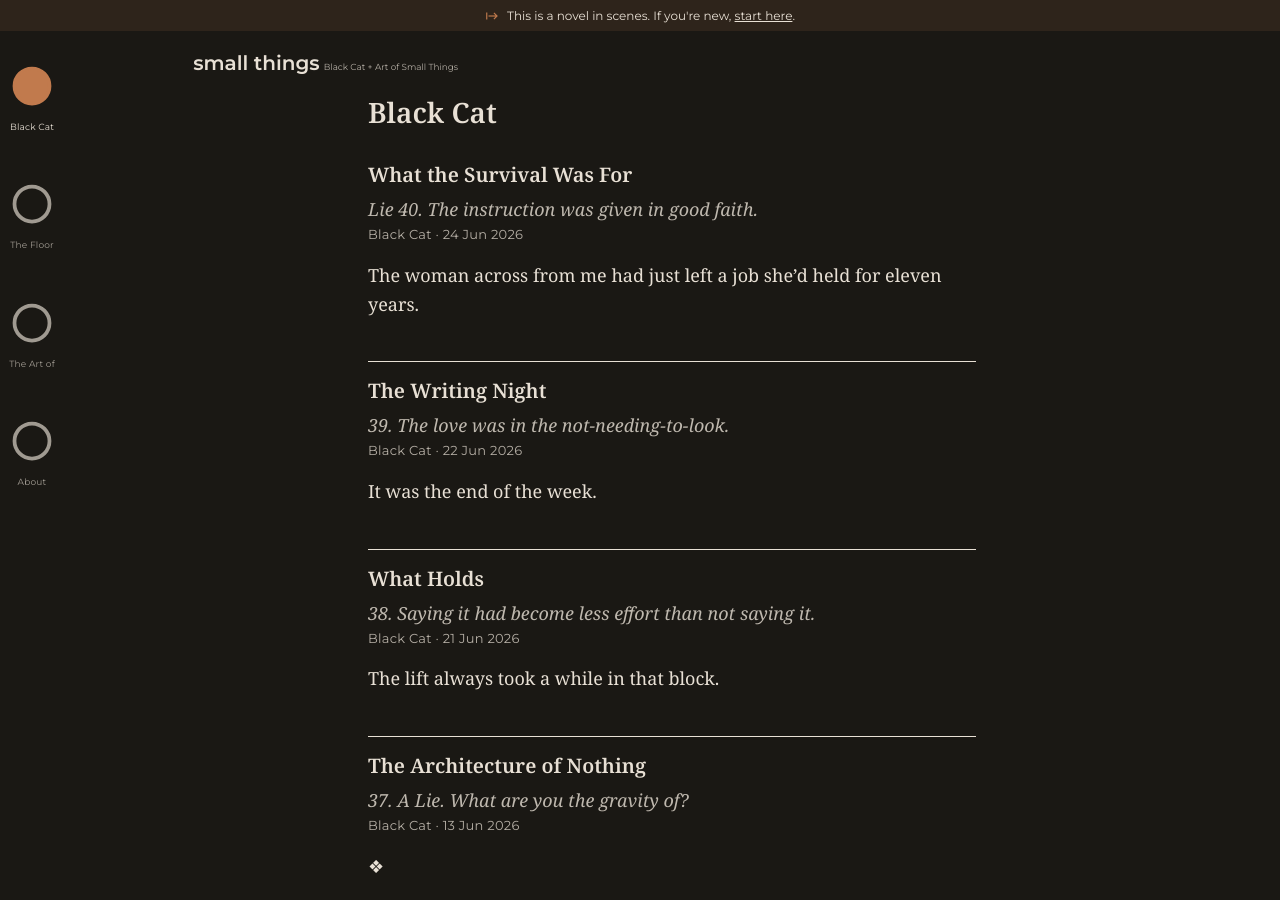
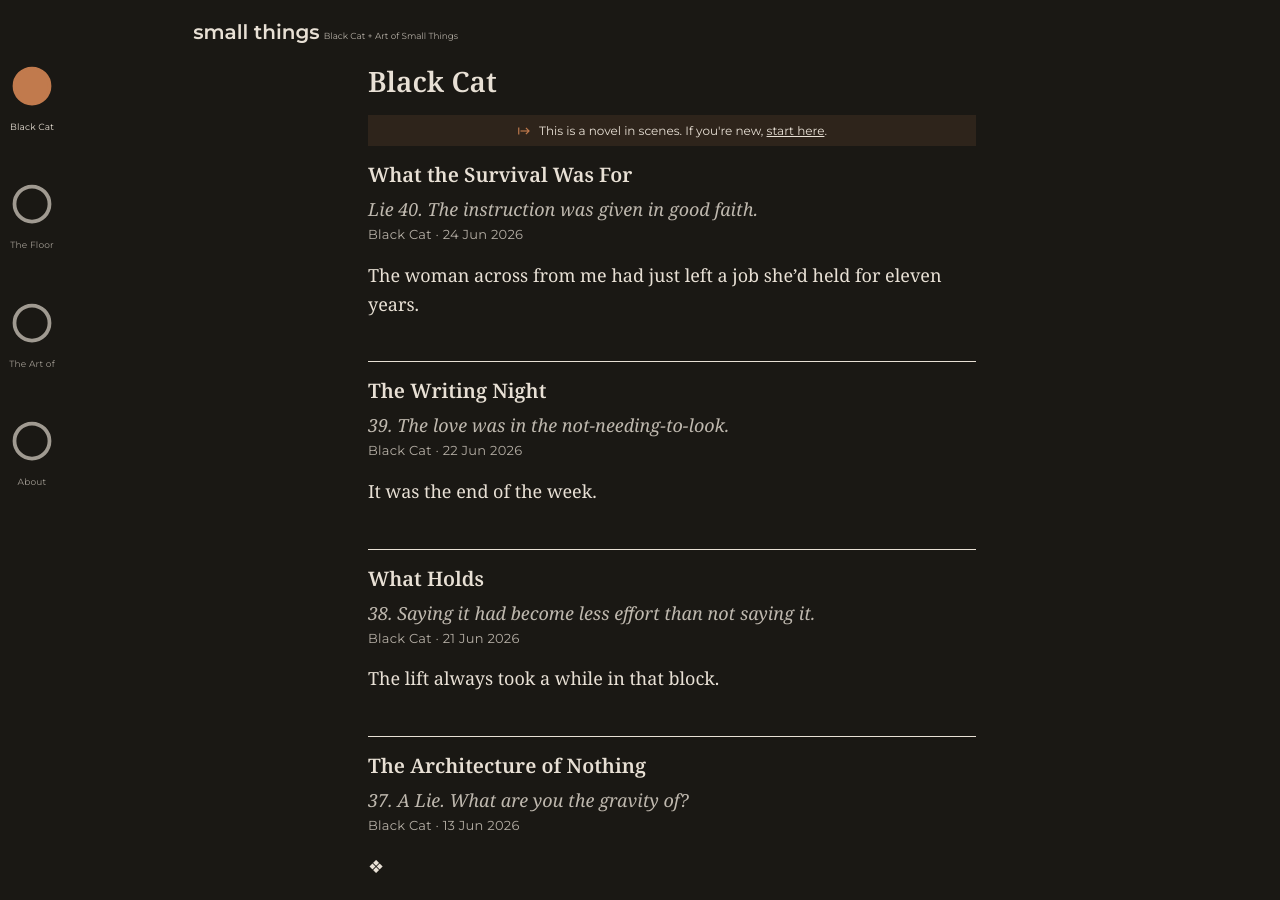
Before and after one commit to 2pix/small-things, a Jekyll site: the page built from black-cat/index.html, in a window 1280 px wide and 900 px high. Built offline with Jekyll 4.4.1, drawn with Linux system fonts in a browser that asks for light colours.

Commit message:
Move scenes banner below the Black Cat page title instead of above the header
Co-Authored-By: Claude Sonnet 5 <noreply@anthropic.com>

```diff
--- a/_layouts/default.html
+++ b/_layouts/default.html
@@ -4,7 +4,6 @@
 {% include head.html %}
 </head>
 <body>
-  {% if page.layout == "section" and page.category == "black-cat" %}{% include scenes-banner.html %}{% endif %}
   <header class="site-header">
     <div class="site-title-row">
       <a href="{{ '/' | relative_url }}" class="site-title">{{ site.title }}</a>
--- a/_layouts/section.html
+++ b/_layouts/section.html
@@ -5,6 +5,7 @@ layout: default
 
 <section class="section-feed">
   <h1 class="section-label">{{ page.title }}</h1>
+  {% if page.category == "black-cat" %}{% include scenes-banner.html %}{% endif %}
   {% for post in posts %}
     {% include post-card.html post=post feed=true %}
   {% else %}
```
